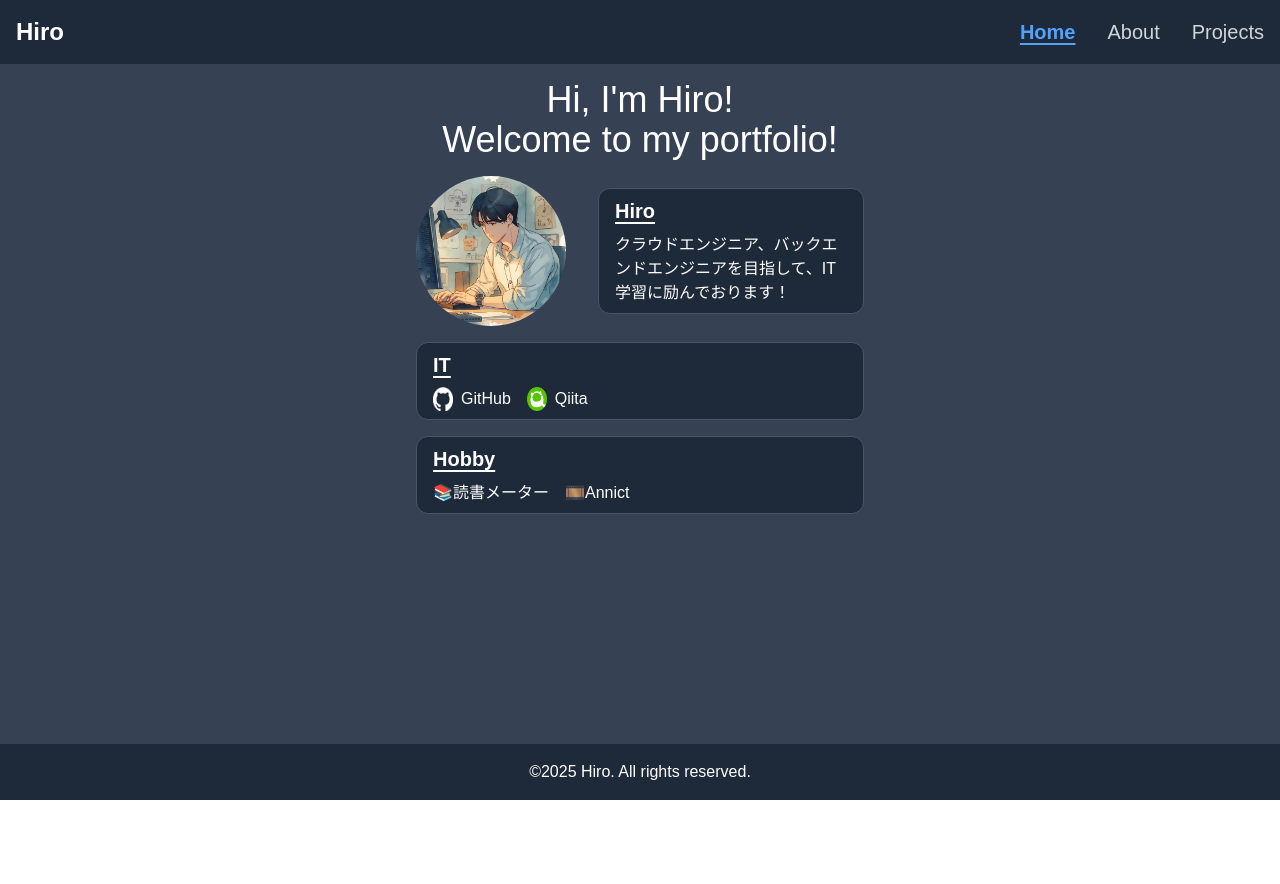
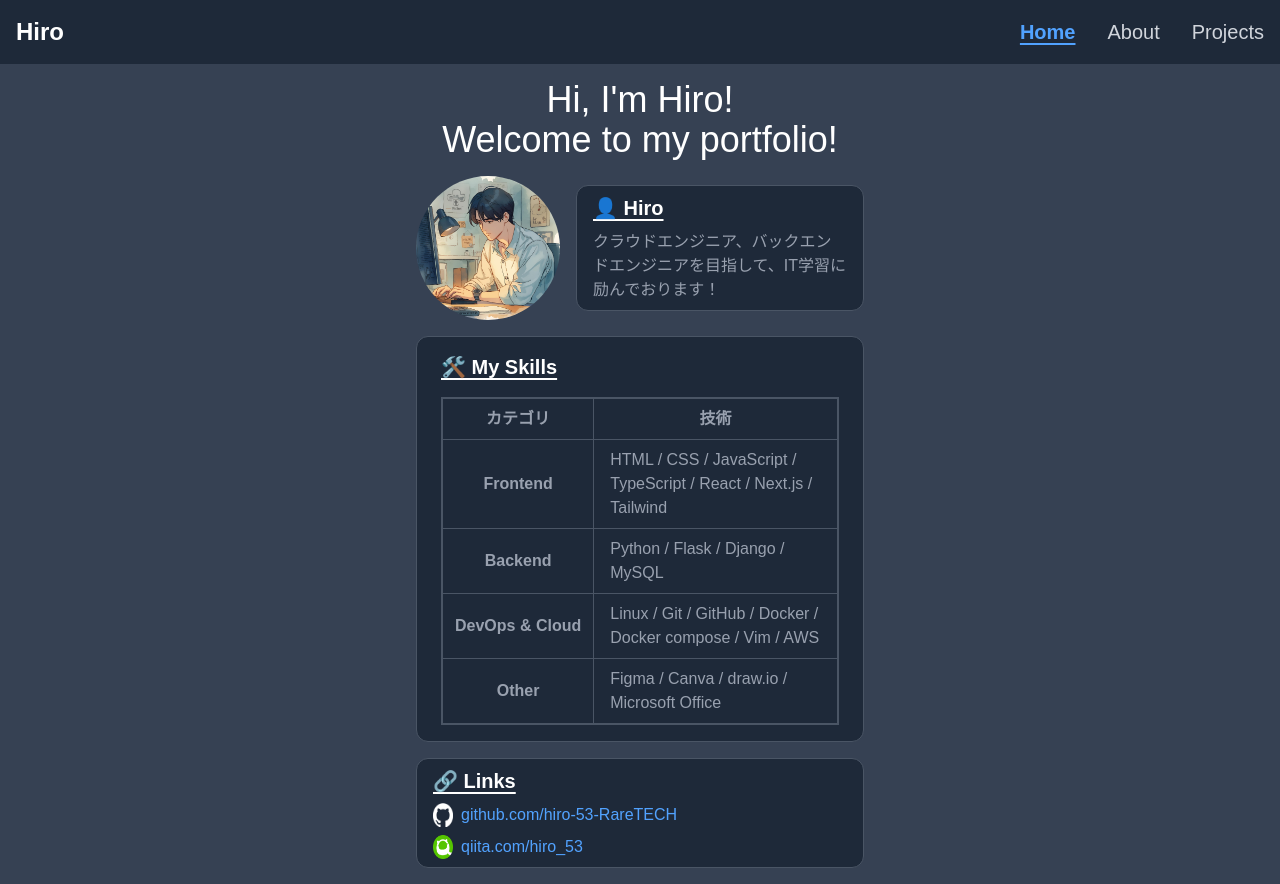
Before and after one commit to hiro-53-RareTECH/Portfolio, a Next.js app: page / in a window 1280 px wide. Shown: the top 884 px of the page. Before the commit the page ends 800 px from the top, so only its background shows below. Built offline with nearby package versions, Linux system fonts and the light colour scheme.

Commit message:
home画面のUIを修正、使用技術を追加

```diff
--- a/app/about/page.tsx
+++ b/app/about/page.tsx
@@ -53,7 +53,7 @@ const About = () => {
                   height={20}
                 />
                 <Link
-                  className="text-blue-400"
+                  className="hover:underline text-blue-400"
                   href="https://github.com/hiro-53-RareTECH"
                 >
                   github.com/hiro-53-RareTECH
@@ -67,14 +67,13 @@ const About = () => {
                   height={20}
                 />
                 <Link
-                  className="text-blue-400"
+                  className="hover:underline text-blue-400"
                   href="https://qiita.com/hiro_53"
                 >
                   qiita.com/hiro_53
                 </Link>
               </li>
             </ul>
-            <p></p>
           </div>
         </section>
 
--- a/app/page.tsx
+++ b/app/page.tsx
@@ -6,6 +6,8 @@ import { motion } from "framer-motion";
 export default function Home() {
   return (
     <div className="space-y-4 w-full max-w-md">
+      {/* タイトル＋自己紹介 */}
+      {/* タイトル */}
       <motion.h1
         className="text-center text-4xl"
         initial={{ opacity: 0, y: 30 }}
@@ -14,7 +16,9 @@ export default function Home() {
       >
         Hi, I'm Hiro! <br /> Welcome to my portfolio!
       </motion.h1>
-      <div className="flex space-x-8 items-center">
+
+      {/* 自己紹介 */}
+      <div className="grid grid-cols-[1fr_2fr] gap-4 items-center">
         <Image
           className="rounded-full"
           src="/profile-icon.png"
@@ -24,57 +28,127 @@ export default function Home() {
         />
         <div className="bg-gray-800 rounded-xl w-full px-4 py-2 text-left border-1 border-gray-600 space-y-2">
           <h2 className="text-xl font-bold text-left underline underline-offset-4">
-            Hiro
+            👤 Hiro
           </h2>
-          <p>
+          <p className="text-gray-400">
             クラウドエンジニア、バックエンドエンジニアを目指して、IT学習に励んでおります！
           </p>
         </div>
       </div>
+
+      {/* スキル、各種リンク */}
+      <div className="bg-gray-800 rounded-xl px-6 py-4 text-left border border-gray-600 space-y-4">
+        <h3 className="text-xl font-bold text-left underline underline-offset-4">
+          🛠️ My Skills
+        </h3>
+
+        <table className="text-gray-400 border-2 border-gray-600">
+          <thead>
+            <tr>
+              <th className="border border-gray-600 px-3 py-2 text-center font-bold">
+                カテゴリ
+              </th>
+              <th className="border border-gray-600 px-3 py-2 text-center font-bold">
+                技術
+              </th>
+            </tr>
+          </thead>
+
+          <tbody>
+            <tr>
+              <th className="border border-gray-600 px-3 py-2 text-center font-bold">
+                Frontend
+              </th>
+              <td className="border border-gray-600 px-4 py-2 text-left">
+                HTML / CSS / JavaScript / TypeScript / React / Next.js /
+                Tailwind
+              </td>
+            </tr>
+            <tr>
+              <th className="border border-gray-600 px-3 py-2 text-center font-bold">
+                Backend
+              </th>
+              <td className="border border-gray-600 px-4 py-2 text-left">
+                Python / Flask / Django / MySQL
+              </td>
+            </tr>
+            <tr>
+              <th className="border border-gray-600 px-3 py-2 text-center font-bold whitespace-nowrap">
+                DevOps & Cloud
+              </th>
+              <td className="border border-gray-600 px-4 py-2 text-left">
+                Linux / Git / GitHub / Docker / Docker compose / Vim / AWS
+              </td>
+            </tr>
+            <tr>
+              <th className="border border-gray-600 px-3 py-2 text-center font-bold">
+                Other
+              </th>
+              <td className="border border-gray-600 px-4 py-2 text-left">
+                Figma / Canva / draw.io / Microsoft Office
+              </td>
+            </tr>
+          </tbody>
+        </table>
+      </div>
+
       <div className="bg-gray-800 rounded-xl px-4 py-2 text-left border-1 border-gray-600 space-y-2">
-        <h3 className="text-xl font-bold text-left underline underline-offset-4">IT</h3>
-        <div className="flex space-x-4">
-          <Link
-            className="flex space-x-2"
-            href="https://github.com/hiro-53-RareTECH"
-          >
+        <h3 className="text-xl font-bold text-left underline underline-offset-4">
+          🔗 Links
+        </h3>
+        <ul className="space-y-2">
+          <li className="flex space-x-2">
             <Image
               src="/github-mark-white.png"
               alt="GitHubアイコン画像"
               width={20}
               height={20}
             />
-            <p className="hover:underline">GitHub</p>
+            <Link
+              className="hover:underline text-blue-400"
+              href="https://github.com/hiro-53-RareTECH"
+            >
+              github.com/hiro-53-RareTECH
             </Link>
-          <Link className="flex space-x-2" href="https://qiita.com/hiro_53">
+          </li>
+          <li className="flex space-x-2">
             <Image
               src="/qiita-icon.png"
               alt="Qiitaアイコン画像"
               width={20}
               height={20}
             />
-            <p className="hover:underline">Qiita</p>
+            <Link
+              className="hover:underline text-blue-400"
+              href="https://qiita.com/hiro_53"
+            >
+              qiita.com/hiro_53
             </Link>
-        </div>
+          </li>
+        </ul>
       </div>
       <div className="bg-gray-800 rounded-xl px-4 py-2 text-left border-1 border-gray-600 space-y-2">
         <h3 className="text-xl font-bold text-left underline underline-offset-4">
-          Hobby
+          ☕ Hobby
         </h3>
-        <div className="flex space-x-4">
+        <ul className="flex space-x-4">
+          <li>
             <Link
-            className="hover:underline"
+              className="hover:underline text-blue-400"
               href="https://bookmeter.com/users/1629490/books/read"
             >
-            <p>📚読書メーター</p>
+              📚読書メーター
             </Link>
+          </li>
+          <li>
             <Link
-            className="hover:underline"
+              className="hover:underline text-blue-400"
               href="https://annict.com/@hiro_abc/watched"
             >
-            <p>🎞️Annict</p>
+              🎞️Annict
             </Link>
-        </div>
+          </li>
+        </ul>
       </div>
       {/* <div className="bg-gray-800 rounded-xl px-4 py-2 text-left border-1 border-gray-600 space-y-2">
           <h3 className="text-xl font-bold">Skills</h3>
```
Lines whose indentation alone changed are shown as unchanged.
